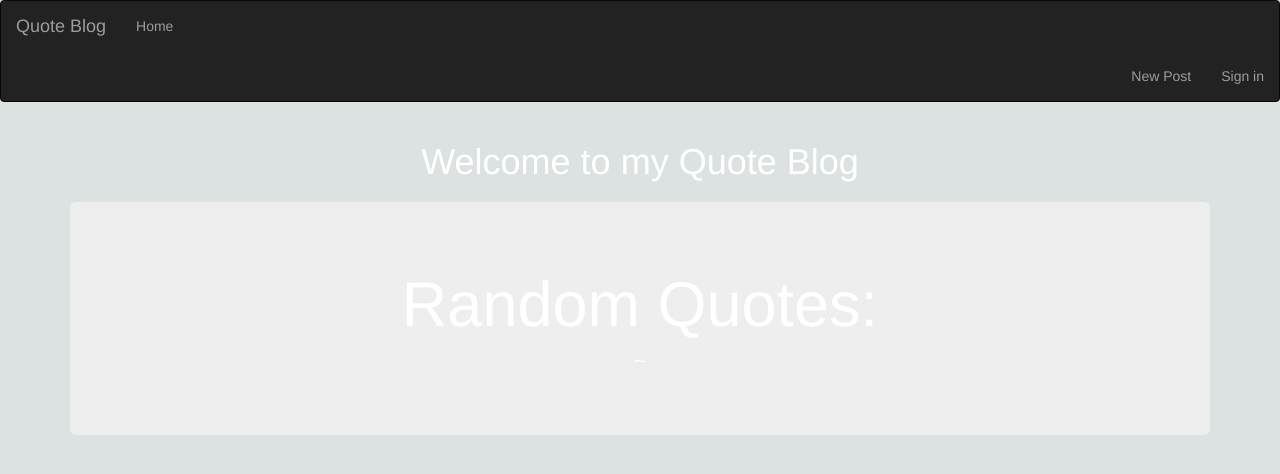
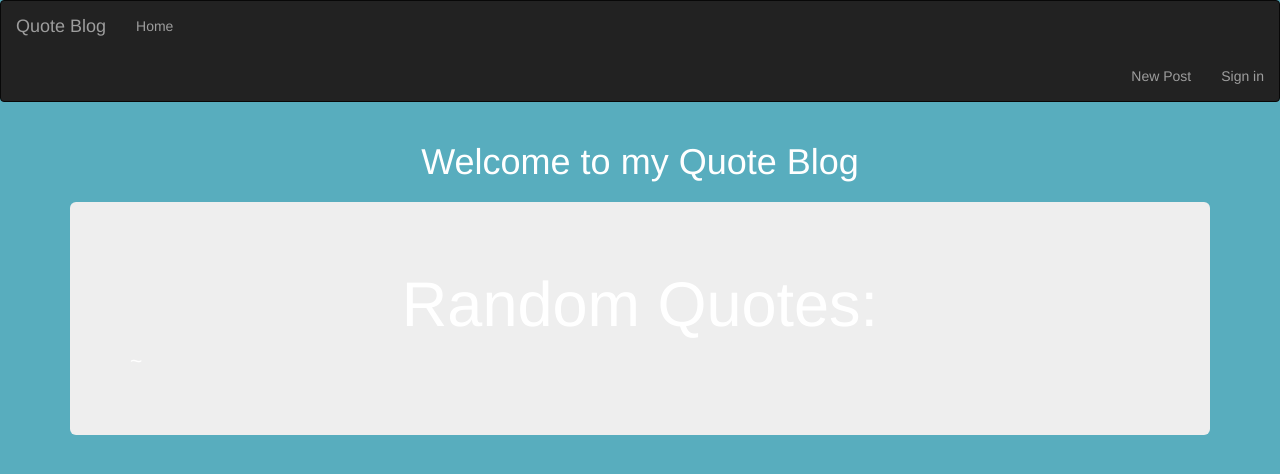
Before and after one commit to J-Okoto/Blog-Quote, a Flask app: page / in a window 1280 px wide. Shown: the top 474 px of the page. Run offline with Flask 2, Linux system fonts and the light colour scheme; data that the repository does not hold is empty; some libraries are stand-ins or nearby versions.

Commit message:
redeploying to heroku

```diff
--- a/app/static/css/index.css
+++ b/app/static/css/index.css
@@ -1,8 +1,8 @@
 h1{text-align: center;}
 
 body {
-    background: #dce1e2;
+    background: #58adbe;
     color: white;
-    text-align: center;
+
 
   }
```
